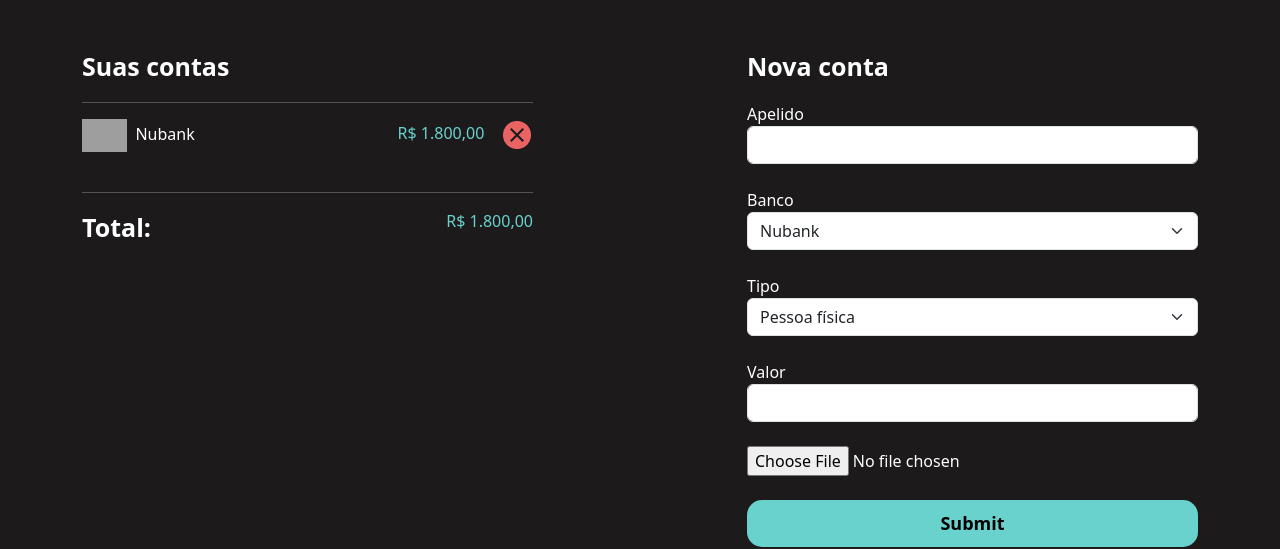
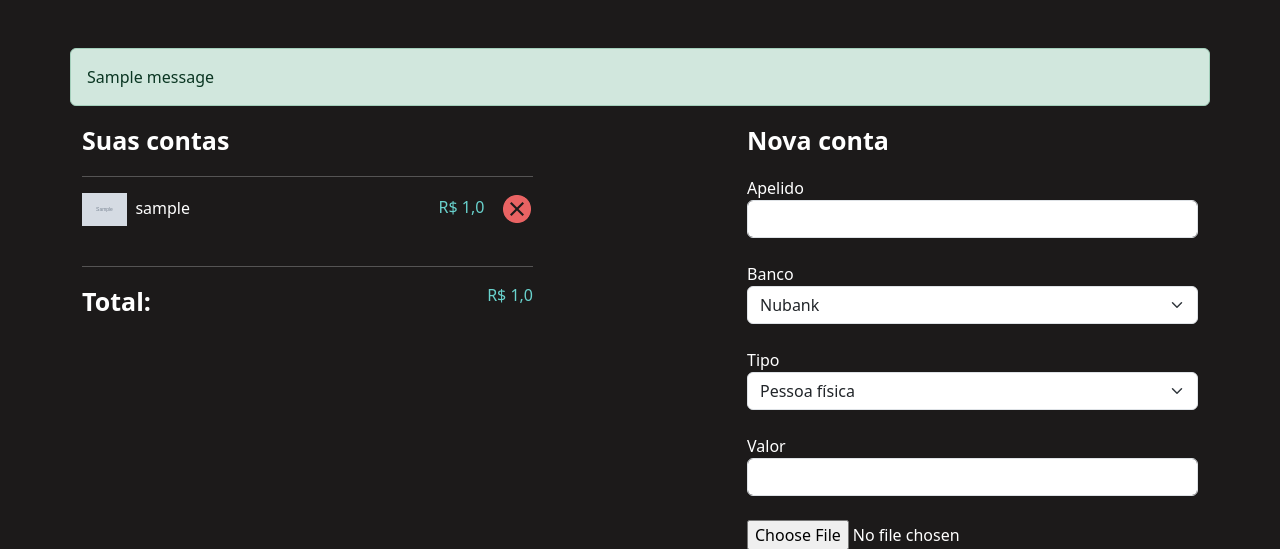
Before and after one commit to Rodrigo-Monteiro-Lima/PSW_FINAN.CE, a Django app: page /perfil/gerenciar/ in a window 1280 px wide. Shown: the part 56-605 px from the top of the page. Run offline with Django 4.2, Linux system fonts and the light colour scheme; tables that the repository leaves empty hold one stand-in row (values such as "Sample post"); grey boxes marked "Sample" are stand-in pictures; one stand-in notice (Sample message) is shown; grey boxes are pictures that could not be loaded.

Commit message:
feat: dinamic accounts values

```diff
--- a/core/urls.py
+++ b/core/urls.py
@@ -16,8 +16,10 @@ Including another URLconf
 """
 from django.contrib import admin
 from django.urls import path, include
+from django.conf import settings
+from django.conf.urls.static import static
 
 urlpatterns = [
     path("admin/", admin.site.urls),
     path("perfil/", include("perfil.urls")),
-]
+] + static(settings.MEDIA_URL, document_root=settings.MEDIA_ROOT)
--- a/perfil/templates/gerenciar.html
+++ b/perfil/templates/gerenciar.html
@@ -12,26 +12,30 @@
     <br>
     <div class="container">
         <div class="row">
+            {% if messages %}
+                {% for message in messages %}
+                    <div class="alert {{ message.tags }}">{{ message }}</div>
+                {% endfor %}
+            {% endif %}
             <div class="col-md-5">
                 <p class="fonte-destaque">Suas contas</p>
                 <hr>
 
                 <div class="contas">
 
+                        {% for account in accounts %}
+                            <div class="lista-contas-main">
+                                <span><img width="10%" src="{{account.icon.url}}">&nbsp&nbsp{{account}}</span>
 
-                        <div class="lista-contas-main">
-                            <span><img width="10%" src="#">&nbsp&nbspNubank</span>
-
-                            <span class="total-conta positivo ">R$ 1.800,00&nbsp&nbsp&nbsp <a href="#"><img src="{% static 'perfil/img/exit.png' %}"></a></span>
-                        </div>
-                        <br>
-
-
+                                <span class="total-conta positivo ">R$ {{account.value}}&nbsp&nbsp&nbsp <a href="/perfil/deletar_banco/{{account.id}}"><img src="{% static 'perfil/img/exit.png' %}"></a></span>
+                            </div>
+                            <br>
+                        {% endfor %}
                 </div>
 
                 <hr>
                 <span class="fonte-destaque">Total:</span>
-                <span class="positivo total-conta font-destaque">R$ 1.800,00</span>
+                <span class="positivo total-conta font-destaque">R$ {{total_value}}</span>
             </div>
 
             <div class="col-md-2"></div>
--- a/perfil/views.py
+++ b/perfil/views.py
@@ -1,4 +1,6 @@
 from django.shortcuts import redirect, render
+from django.contrib import messages
+from django.contrib.messages import constants
 from .models import Account
 
 # Create your views here.
@@ -9,7 +11,12 @@ def home(request):
 
 
 def manage(request):
-    return render(request, "gerenciar.html")
+    accounts = Account.objects.all()
+    total_value = 0
+    for account in accounts:
+        total_value += account.value
+    context = {"accounts": accounts, "total_value": total_value}
+    return render(request, "gerenciar.html", context)
 
 
 def db_register(request):
@@ -19,11 +26,20 @@ def db_register(request):
     value = request.POST.get("value")
     icon = request.FILES.get("icon")
 
+    if icon is None:
+        messages.add_message(
+            request, constants.ERROR, "Não é possível cadastrar uma conta sem um ícone!"
+        )
+        return redirect("/perfil/gerenciar/")
+
     if len(nickname.strip()) == 0 or len(value.strip()) == 0:
+        messages.add_message(request, constants.ERROR, "Preencha todos os campos!")
         return redirect("/perfil/gerenciar/")
 
     account = Account(nickname=nickname, bank=bank, type=type, value=value, icon=icon)
 
     account.save()
 
+    messages.add_message(request, constants.SUCCESS, "Conta cadastrada com sucesso!")
+
     return redirect("/perfil/gerenciar/")
```
Also changed, not shown: core/settings.py (+12 -0 lines), media/icons/37ccab079a78d2d56490543c4181a936.jpg (added).
